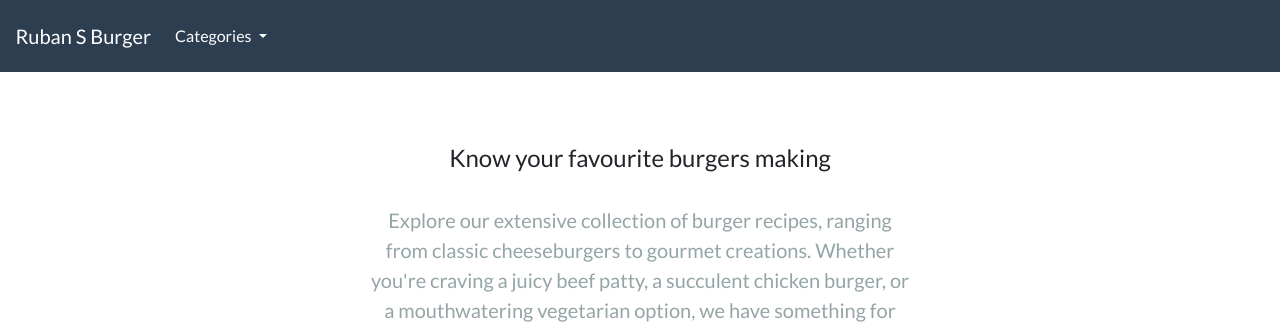
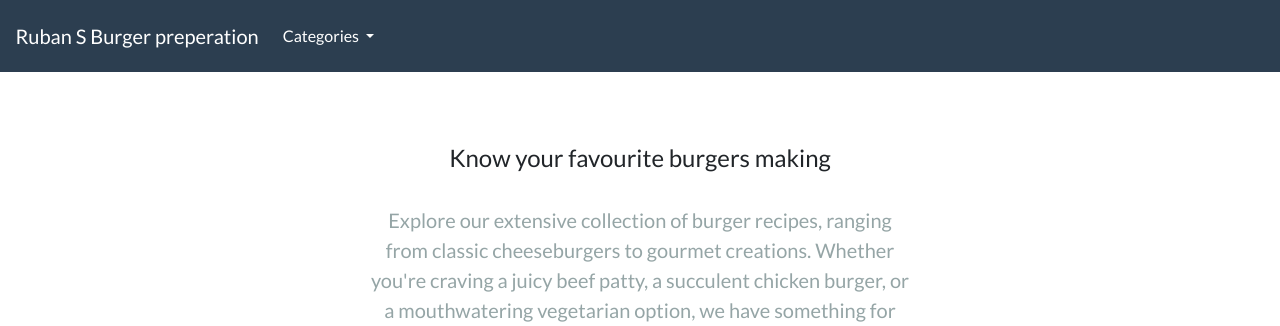
Before and after one commit to Rubanthirukumaran/devops-project1, a Django app: page / in a window 1280 px wide. Shown: the top 326 px of the page. Run offline with Django 5.2, Linux system fonts and the light colour scheme; data comes from the database, SQL or seed files in the repository; some libraries are stand-ins or nearby versions.

Commit message:
demonstration commit

```diff
--- a/food/templates/food/base.html
+++ b/food/templates/food/base.html
@@ -12,7 +12,7 @@
         <meta name="viewport" content="width=device-width, initial-scale=1">
 
 
-	  <title> Ruban Burger </title>
+	  <title> Ruban S Burger preperation </title>
 
 
 
@@ -51,7 +51,7 @@
 
         <a class="navbar-brand main-heading text-white" href="{% url 'food' %}">
 
-        &nbsp; &nbsp; Ruban S Burger
+        &nbsp; &nbsp; Ruban S Burger preperation
 
         </a>
 
```
